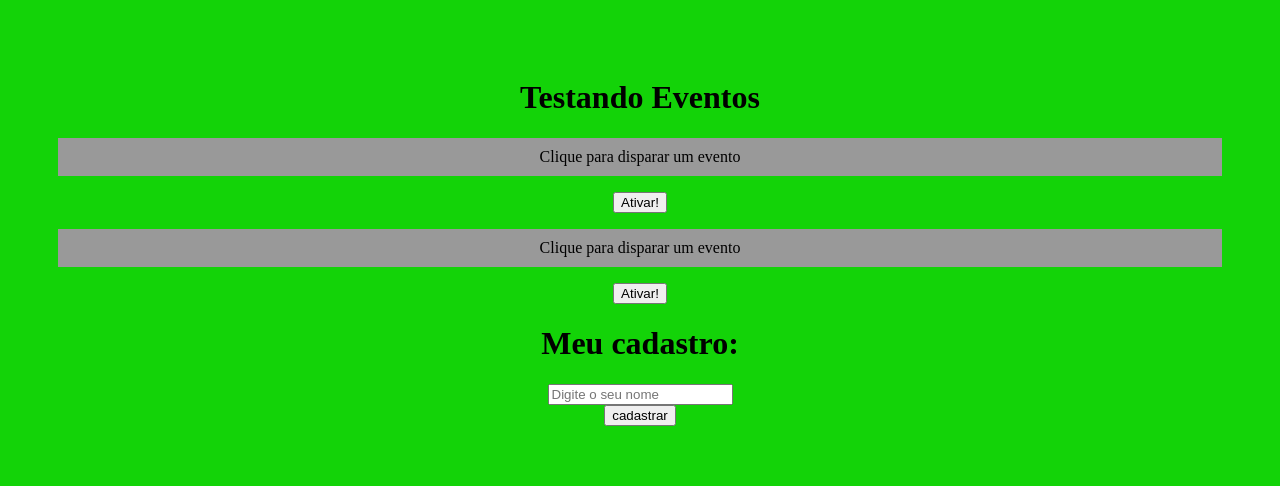
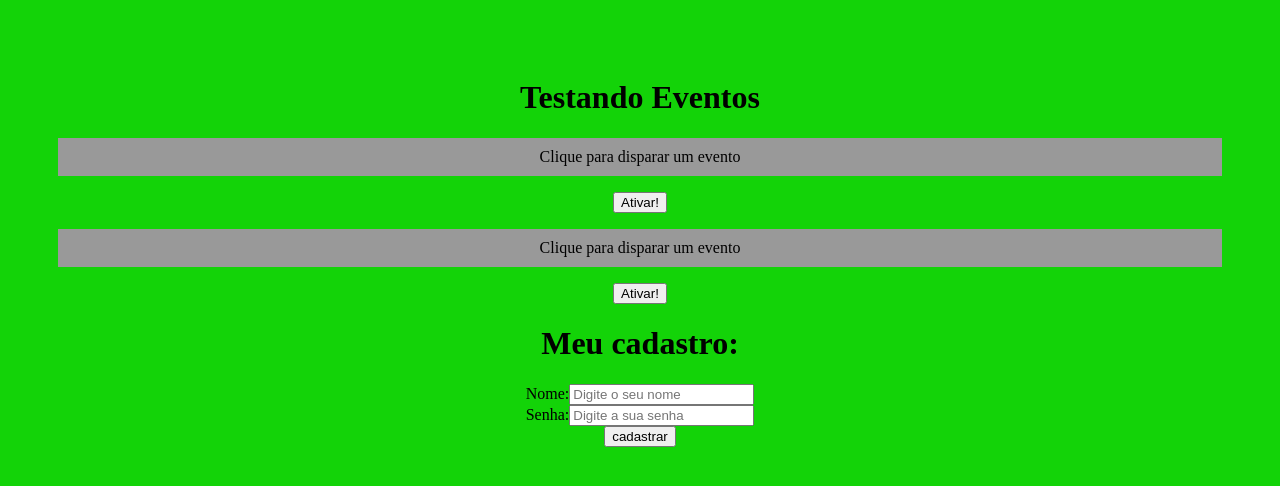
Before and after one commit to 1PedroCoelho/Projeto-React, a React (Create React App) app in the folder meu-projeto/: page / in a window 1280 px wide. Shown: the top 486 px of the page. Built offline with nearby package versions, Linux system fonts and the light colour scheme.

Commit message:
aula 1o useState

```diff
--- a/meu-projeto/src/components/Form.js
+++ b/meu-projeto/src/components/Form.js
@@ -1,16 +1,39 @@
+import { useState } from "react"
+
 function Form()
 {
     function cadastrarUsuario(e)
     {
         e.preventDefault()
-        console.log('cadastrou o usuário')
+        console.log(`Usupario ${name} foi cadastrado com a senha: ${password}`)
     }
+
+    const[name, setName]= useState()
+    const[password, setPassword]= useState()
+
     return(
         <div>
             <h1>Meu cadastro:</h1>
             <form onSubmit={cadastrarUsuario}>
                 <div>
-                    <input type="text" placeholder="Digite o seu nome"/>
+                    <label htmlFor="name">Nome:</label>
+                    <input
+                    type="text"
+                    id="name"
+                    name="name"
+                    placeholder="Digite o seu nome"
+                    onChange={(e)=> setName(e.target.value)}
+                    />
+                </div>
+                <div>
+                    <label htmlFor="password">Senha:</label>
+                    <input
+                    type="password"
+                    id="password"
+                    name="password"
+                    placeholder="Digite a sua senha"
+                    onChange={(e)=> setPassword(e.target.value)}
+                    />
                 </div>
                 <div>
                     <input type="submit" value="cadastrar"/>
```
